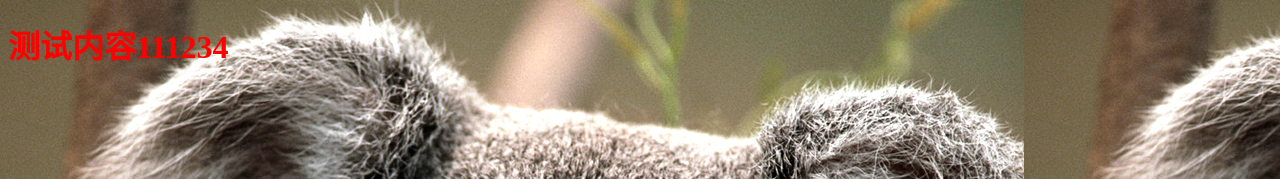
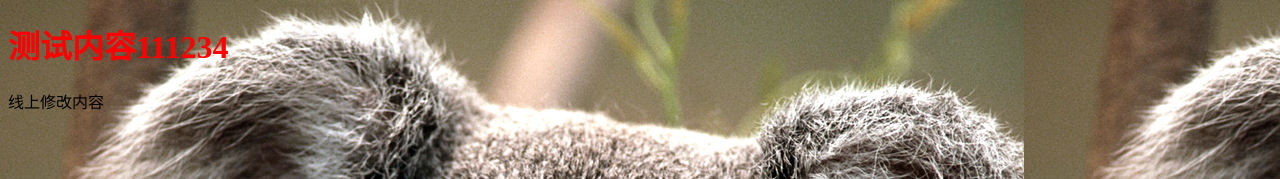
Before and after one commit to gaoxiaomumu/git-demo, a website: page src/index.html in a window 1280 px wide. Shown: the top 179 px of the page. Drawn offline with nearby package versions, Linux system fonts and the light colour scheme; files that its build step writes are made by us from their sources.

Commit message:
我在线上更新了XX文件

```diff
--- a/src/index.html
+++ b/src/index.html
@@ -8,6 +8,7 @@
 </head>
 <body>
 	<h1>测试内容111234</h1>
+	<div>线上修改内容</div>
 	<script src="scripts/app.js"></script>
 </body>
 </html>
```
